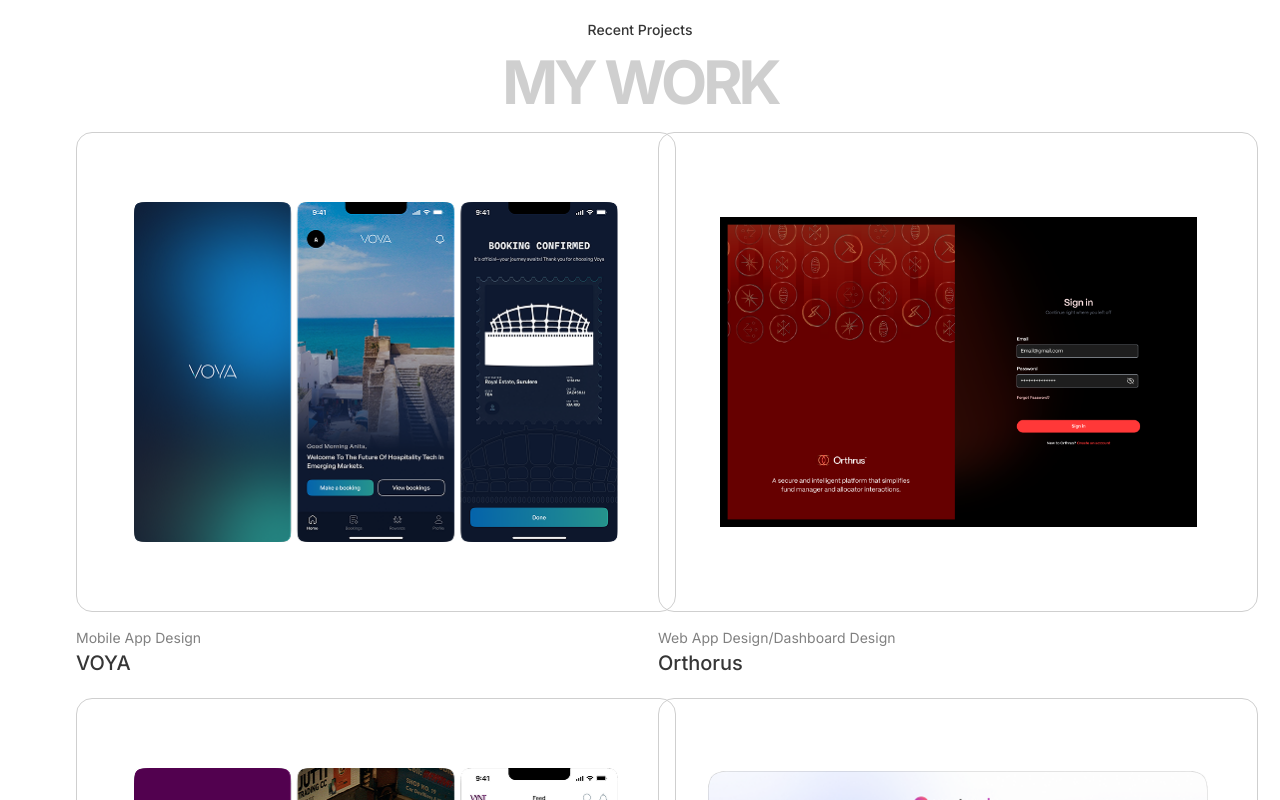
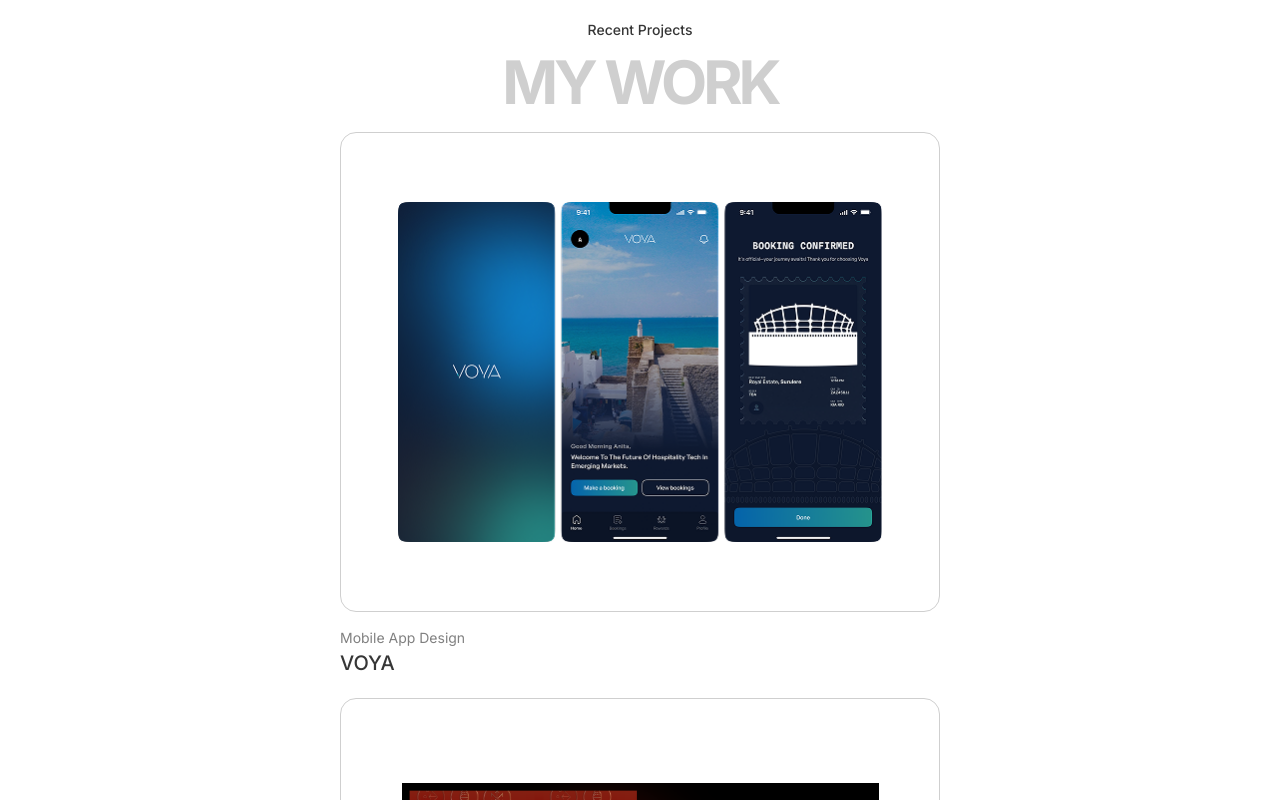
Before and after one commit to Darhniel/Sample_portfolio, a Next.js app: page /work in a window 1280 px wide. Shown: the top 800 px of the page. Built offline with nearby package versions, Linux system fonts and the light colour scheme.

Commit message:
adjusted myworks overlapping

```diff
--- a/app/globals.css
+++ b/app/globals.css
@@ -11,6 +11,8 @@
   --font-inter: var(--font-inter);
   --font-mono: var(--font-geist-mono);
   --font-sans: var(--font-geist-sans);
+  --breakpoint-custom1: 1027px;
+  --breakpoint-custom2: 1347px;
 }
 
 @media (prefers-color-scheme: dark) {
--- a/components/myworks.tsx
+++ b/components/myworks.tsx
@@ -84,7 +84,8 @@
   return (
     <div className="sm:pb-12 pb-9 lg:mx-19 m-auto w-[86%] lg:w-auto flex justify-center items-center">
       <div className="">
-        <div className=" w-full m-auto flex flex-col justify-center items-center lg:grid lg:grid-cols-2  gap-9 lg:-gap-x-10 lg:gap-y-5 mt-5">
+        {/* i used a custom width */}
+        <div className=" w-full m-auto flex flex-col justify-center items-center custom1:grid custom1:grid-cols-1 custom2:grid-cols-2  gap-9 lg:-gap-x-10 lg:gap-y-5 mt-5">
           {Workslist.map((work, index) => {
             const { image, description, name, id, width } = work;
             return (
```
